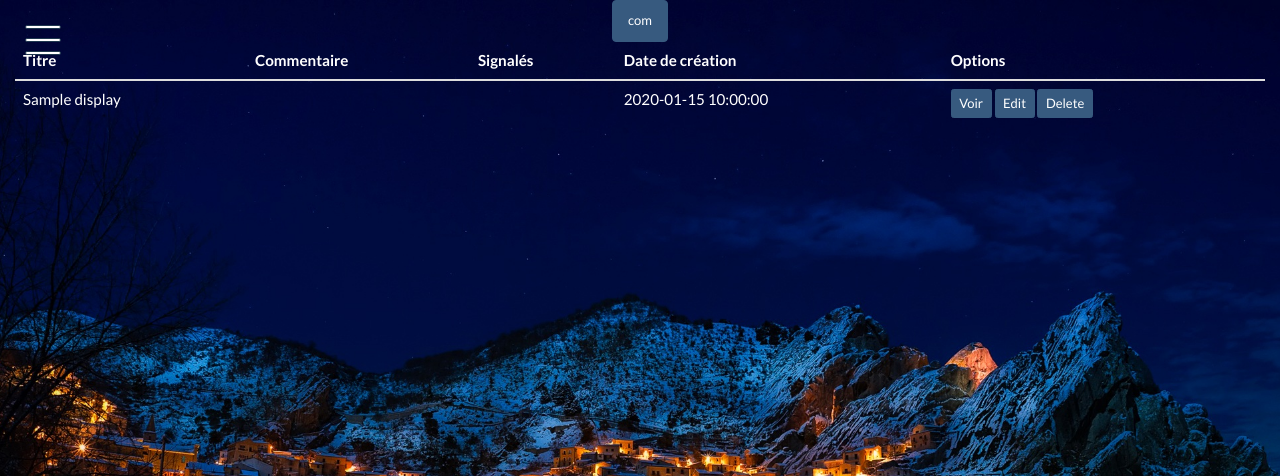
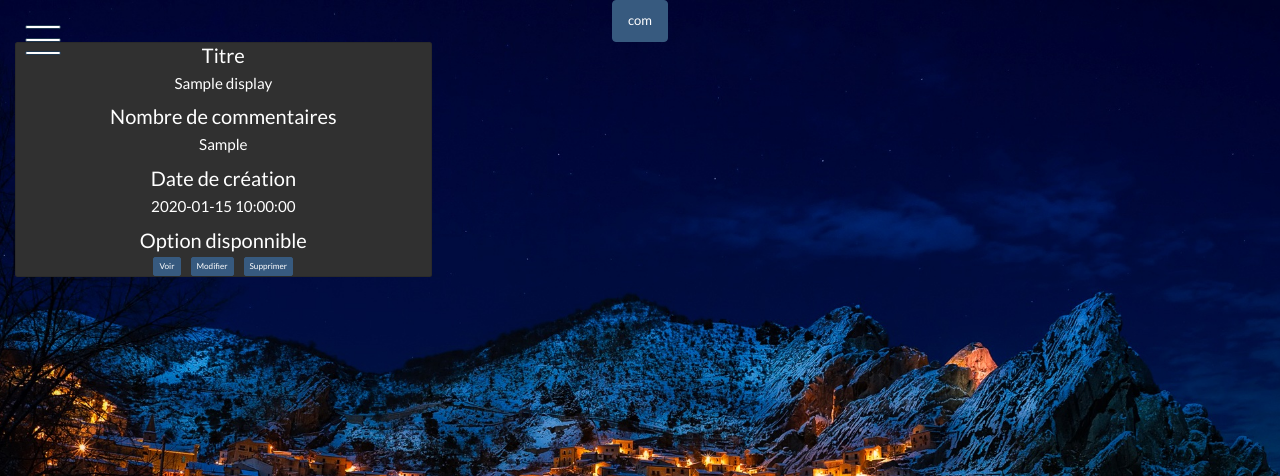
Before and after one commit to Seym9/p4-blog, a PHP site: template view/admin/dashboard.php in a window 1280 px wide. Shown: the top 476 px of the page. Run offline with PHP 8.4, Linux system fonts and the light colour scheme; the template is opened without the code that fills it: most values are stand-ins (such as "Sample title", 1, 10 or a date in 2020); some libraries are stand-ins or nearby versions.

Commit message:
Modification of the post admin view and post edit for match with the new object system

```diff
--- a/controller/DashboardController.php
+++ b/controller/DashboardController.php
@@ -10,13 +10,13 @@ use App\Model\Database\PostsManager;
 class DashboardController extends PostsController {
 
     public function dashboardPost() {
-        //$comments = new CommentsManager();
         $postsList = new PostsManager();
+        $nbOfComment = new CommentsManager();
         $displayList = $postsList->getPostsList();
-       // $displayNbOfComment = $comments->commentNumber();
-
+       // $comments = $nbOfComment->getComments($test);
 
         $this->render(['admin/dashboard'], compact('displayList'));
+
     }
     public function displayListComDashboard() {
         $list = new CommentsManager();
--- a/index.php
+++ b/index.php
@@ -58,7 +58,7 @@ if (isset($_GET['p'])) {
         $postEdit->deletePost();
     }elseif ($_GET['p'] === 'post-admin' && ($_SESSION['login']['user_status'] === 'admin')){
         $postEdit = new PostEditController();
-        $postEdit->postAdmin();
+        $postEdit->PostAdmin();
     }elseif ($_GET['p'] === 'delete-com' && ($_SESSION['login']['user_status'] === 'admin')){
         $postEdit = new PostEditController();
         $postEdit->deleteComment();
--- a/public/css/style.css
+++ b/public/css/style.css
@@ -14,3 +14,26 @@ body{
     height: 100%;
     min-height: 100%;
 }
+
+.dashboard-table{
+    margin: 0 auto;
+}
+.table{
+    margin: 0 auto;
+}
+
+@media (max-width: 768px){
+
+    #example{
+        display: flex;
+    }
+    td {
+        display: block;
+    }
+    td {
+    text-align: center;
+    }
+    th {
+        display: block;
+    }
+}
--- a/view/admin/dashboard.php
+++ b/view/admin/dashboard.php
@@ -8,58 +8,41 @@
             </ul>
         </div>
     </div>
+<div class="container-fluid">
     <div class="row">
         <div class="col-md-12">
-            <table class="table">
-                <thead>
-                <tr>
-                    <th>
+            <div class="row">
+                <?php foreach ($displayList as $posts): ?>
+                <div class="col-md-4 card">
+                    <h3 class="text-center">
                         Titre
-                    </th>
-                    <th>
-                        Commentaire
-                    </th>
-                    <th>
-                        Signalés
-                    </th>
-                    <th>
+                    </h3>
+                    <p class="text-center">
+                        <?= strip_tags($posts->getTitle()) ?>
+                    </p>
+                    <h3 class="text-center">
+                        Nombre de commentaires
+                    </h3>
+                    <p class="text-center">
+                        <?= $nb ?>
+                    </p>
+                    <h3 class="text-center">
                         Date de création
-                    </th>
-                    <th>
-                        Options
-                    </th>
-                </tr>
-                </thead>
-                <?php foreach ($displayList as $posts): ?>
-
-
-                <tbody>
-                <tr>
-                    <td>
-                        <?= strip_tags($posts->getTitle()) ?>
-                    </td>
-
-                    <td>
-
-                    </td>
-
-                    <td>
-
-                    </td>
-
-                    <td>
-                        <?= strip_tags($posts->getPostDate()) ?>
-                    </td>
-                    <td>
-                        <a href="index.php?p=post-admin&id=<?= $posts->getId()?>" class="btn btn-primary">Voir</a>
-                        <a href="index.php?p=post-edit&id=<?= $posts->getId()?>" class="btn btn-primary">Edit</a>
-                        <a href="index.php?p=post-delete&id=<?= $posts->getId()?>" class="delete-post btn btn-primary">Delete</a>
-                    </td>
-                </tr>
-                </tbody>
+                    </h3>
+                    <p class="text-center">
+                        <?= strip_tags($posts->getDate('d-m-Y')) ?>
+                    </p>
+                    <h3 class="text-center">
+                        Option disponnible
+                    </h3>
+                    <div class="d-flex justify-content-center">
+                    <a href="index.php?p=post-admin&id=<?= $posts->getId()?>" class="btn btn-primary btn-sm mx-2">Voir</a>
+                    <a href="index.php?p=post-edit&id=<?= $posts->getId()?>" class="btn btn-primary btn-sm mx-2">Modifier</a>
+                    <a href="index.php?p=post-delete&id=<?= $posts->getId()?>" class="delete-post btn btn-primary btn-sm mx-2">Supprimer</a>
+                    </div>
+                </div>
                 <?php endforeach;?>
-
-            </table>
+            </div>
         </div>
     </div>
 </div>
--- a/view/layout.php
+++ b/view/layout.php
@@ -7,6 +7,9 @@
     <title>Mon blog</title>
     <link href="https://stackpath.bootstrapcdn.com/bootstrap/4.3.1/css/bootstrap.min.css" rel="stylesheet" integrity="sha384-ggOyR0iXCbMQv3Xipma34MD+dH/1fQ784/j6cY/iJTQUOhcWr7x9JvoRxT2MZw1T" crossorigin="anonymous">
     <link href="//maxcdn.bootstrapcdn.com/bootstrap/3.3.0/css/bootstrap.min.css" rel="stylesheet" id="bootstrap-css">
+    <link href="https://cdn.datatables.net/1.10.19/css/dataTables.bootstrap.min.css" rel="stylesheet" id="bootstrap-css">
+    <link href="https://cdn.datatables.net/fixedheader/3.1.5/css/fixedHeader.bootstrap.min.css" rel="stylesheet" id="bootstrap-css">
+    <link href="https://cdn.datatables.net/responsive/2.2.3/css/responsive.bootstrap.min.css" rel="stylesheet" id="bootstrap-css">
     <link rel="stylesheet" href="https://use.fontawesome.com/releases/v5.3.1/css/all.css" integrity="sha384-mzrmE5qonljUremFsqc01SB46JvROS7bZs3IO2EmfFsd15uHvIt+Y8vEf7N7fWAU" crossorigin="anonymous">
     <link rel="stylesheet" href="public/css/style.css">
 
@@ -65,6 +68,11 @@
 <script src="https://code.jquery.com/jquery-3.3.1.min.js" integrity="sha256-FgpCb/KJQlLNfOu91ta32o/NMZxltwRo8QtmkMRdAu8=" crossorigin="anonymous"></script>
 <script src="//maxcdn.bootstrapcdn.com/bootstrap/3.3.0/js/bootstrap.min.js"></script>
 <script src="https://cloud.tinymce.com/5/tinymce.min.js?apiKey=m4qzhaq03qnt02y3ound5ezanr4pkeviniqg102r49217omn"></script>
+<script src="https://cdn.datatables.net/1.10.19/js/jquery.dataTables.min.js"></script>
+<script src="https://cdn.datatables.net/1.10.19/js/dataTables.bootstrap.min.js"></script>
+<script src="https://cdn.datatables.net/fixedheader/3.1.5/js/dataTables.fixedHeader.min.js"></script>
+<script src="https://cdn.datatables.net/responsive/2.2.3/js/dataTables.responsive.min.js"></script>
+<script src="https://cdn.datatables.net/responsive/2.2.3/js/responsive.bootstrap.min.js"></script>
 <script src="public/js/menu.js"></script>
 <script src="public/js/tiny.js"></script>
 <script src="public/js/fr_FR.js"></script>
```
Also changed, not shown: Model/database/CommentsManager.php (+27 -16 lines), Model/database/PostsManager.php (+3 -4 lines), controller/PostEditController.php (+15 -9 lines), view/admin/dashboardComments.php (+4 -4 lines), view/admin/postAdmin.php (+9 -14 lines), view/admin/postModification.php (+4 -8 lines).
